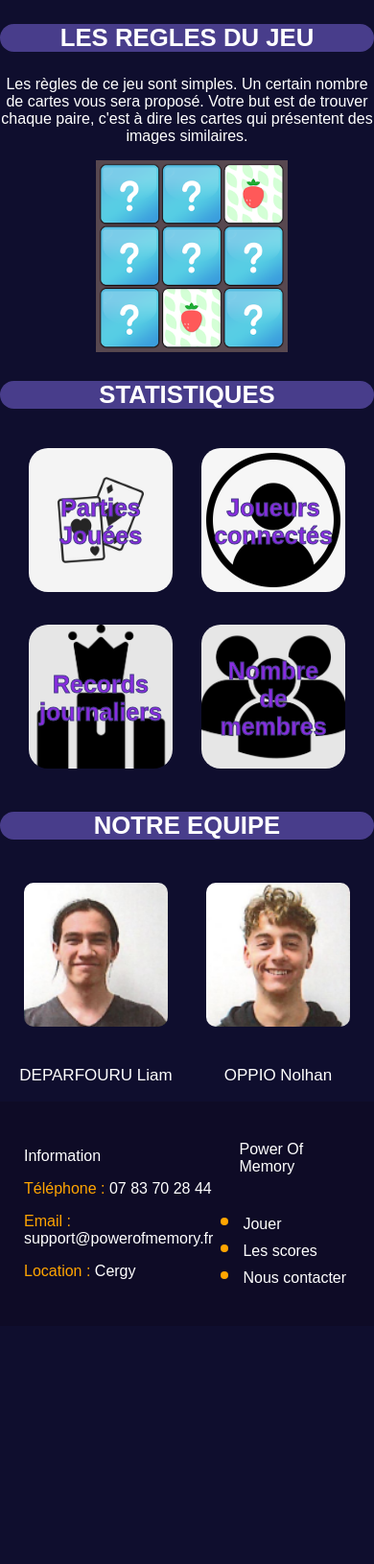
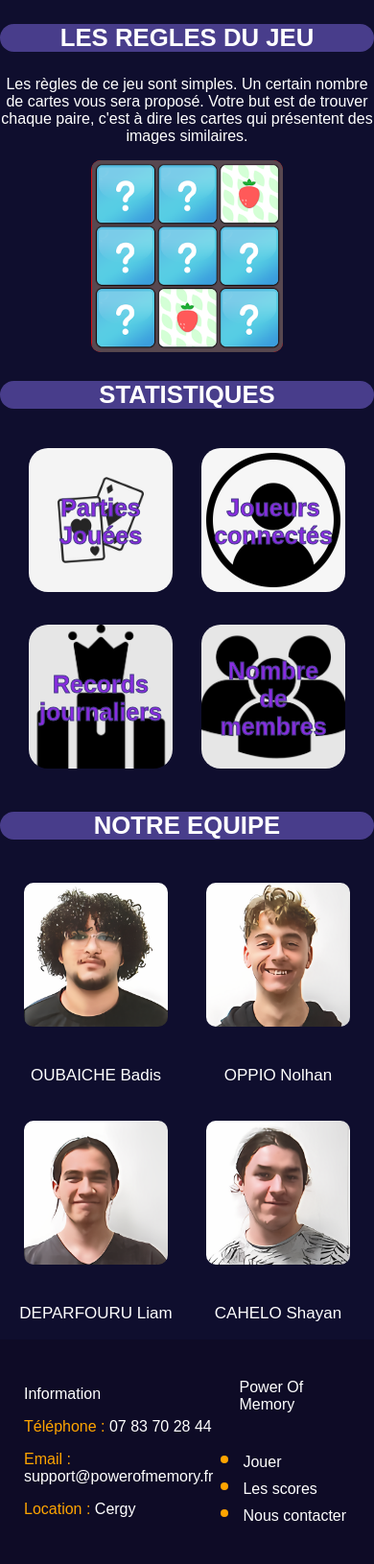
Before and after one commit to Nolent77/memory-website, a PHP site: page / in a window 390 px wide; the page is wider, and only the part inside the window is pictured. Shown: the part 817-2447 px from the top of that part at 96% size. Before the commit the page ends 2154 px from the top of that part, so only its background shows below. Run offline with PHP 8.4, Linux system fonts and the light colour scheme.

Commit message:
Index mobile improvements

```diff
--- a/assets/css/index.css
+++ b/assets/css/index.css
@@ -9,7 +9,9 @@
   align-content: center;
 }
 .Play .Bienvenue{
+  padding: 10px;
   font-size: 25px;
+  text-align: center;
 }
 .Play .play_button{
   font-size: 50px;
@@ -39,6 +41,10 @@
   background-color: darkslateblue;
   border-radius: 30px;
   font-size: 22px;
+}
+.Rules .Imageex{
+  background-color: red;
+  border-radius: 10px;
 }
 .Stats .stats_title{
   background-color: darkslateblue;
--- a/index.html
+++ b/index.html
@@ -45,7 +45,7 @@
       Votre but est de trouver chaque paire,
       c'est à dire les cartes qui présentent des images similaires.</p>
       </div>
-        <img src="/assets/images/Exemple.png" height="200" width="auto"/>
+        <img src="/assets/images/Exemple.png" height="200" width="auto" class="Imageex"/>
       </div>
   </section>
 
@@ -91,6 +91,8 @@
 
     <div class="team_content">
 
+      <div class="team_left">
+
         <div class="members"> <img src="/assets/images/badis.png" width="150px" height="150px">
           <div class="name"><p>OUBAICHE Badis</p>
           </div></div>
@@ -98,6 +100,8 @@
         <div class="members"> <img src="/assets/images/liam.png" width="150px" height="150px">
           <div class="name"><p>DEPARFOURU Liam</p>
           </div></div>
+      </div>
+        <div class="team_right">
 
         <div class="members"> <img src="/assets/images/nolhan.png" width="150px" height="150px">
           <div class="name"><p>OPPIO Nolhan</p>
@@ -106,6 +110,7 @@
         <div class="members"> <img src="/assets/images/shayan.png" width="150px" height="150px">
           <div class="name"><p>CAHELO Shayan</p>
           </div></div>
+        </div>
 
     </div>
   </section>
```
Also changed, not shown: assets/images/Exemple.png, assets/images/badis.png, assets/images/liam.png, assets/images/nolhan.png, assets/images/shayan.png.
